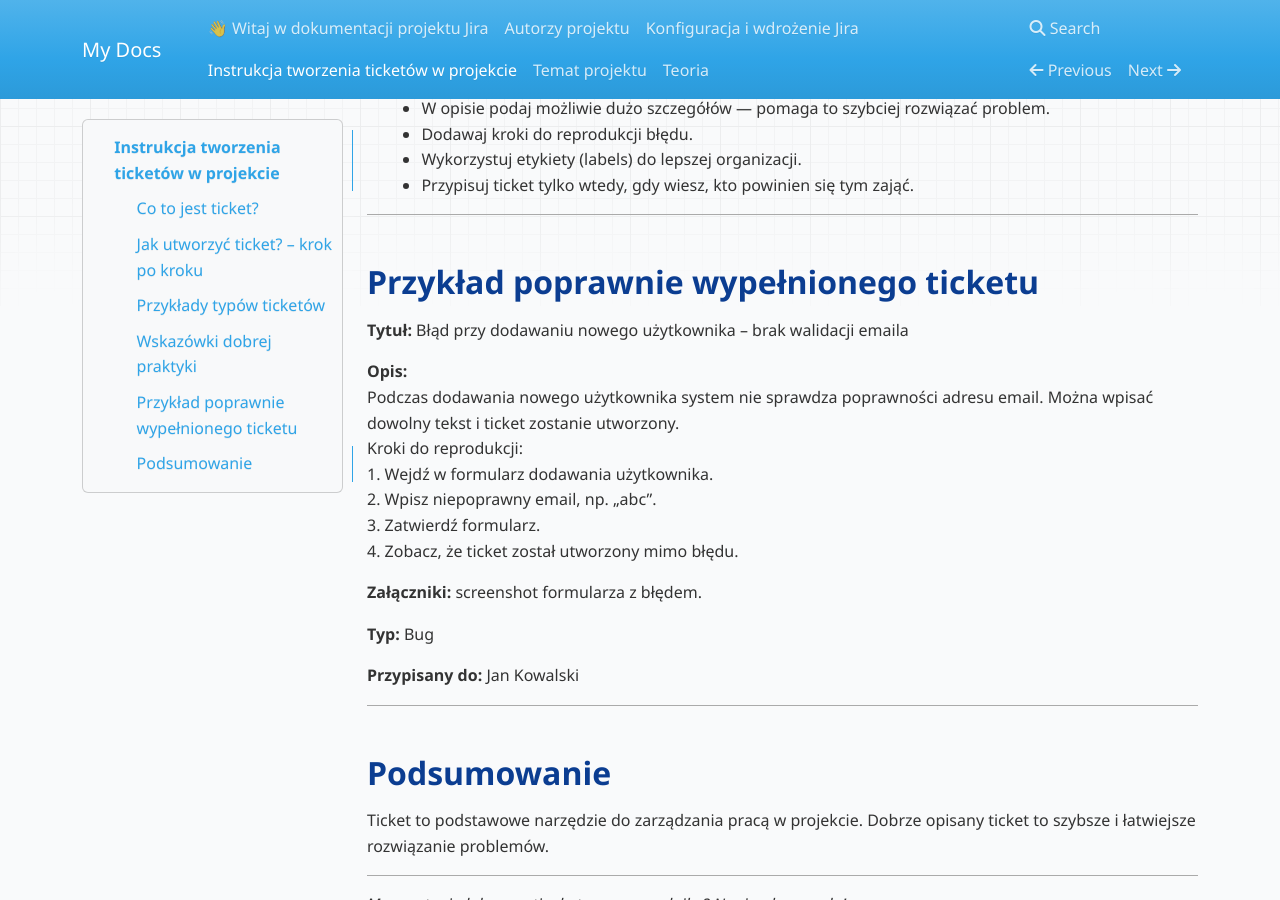
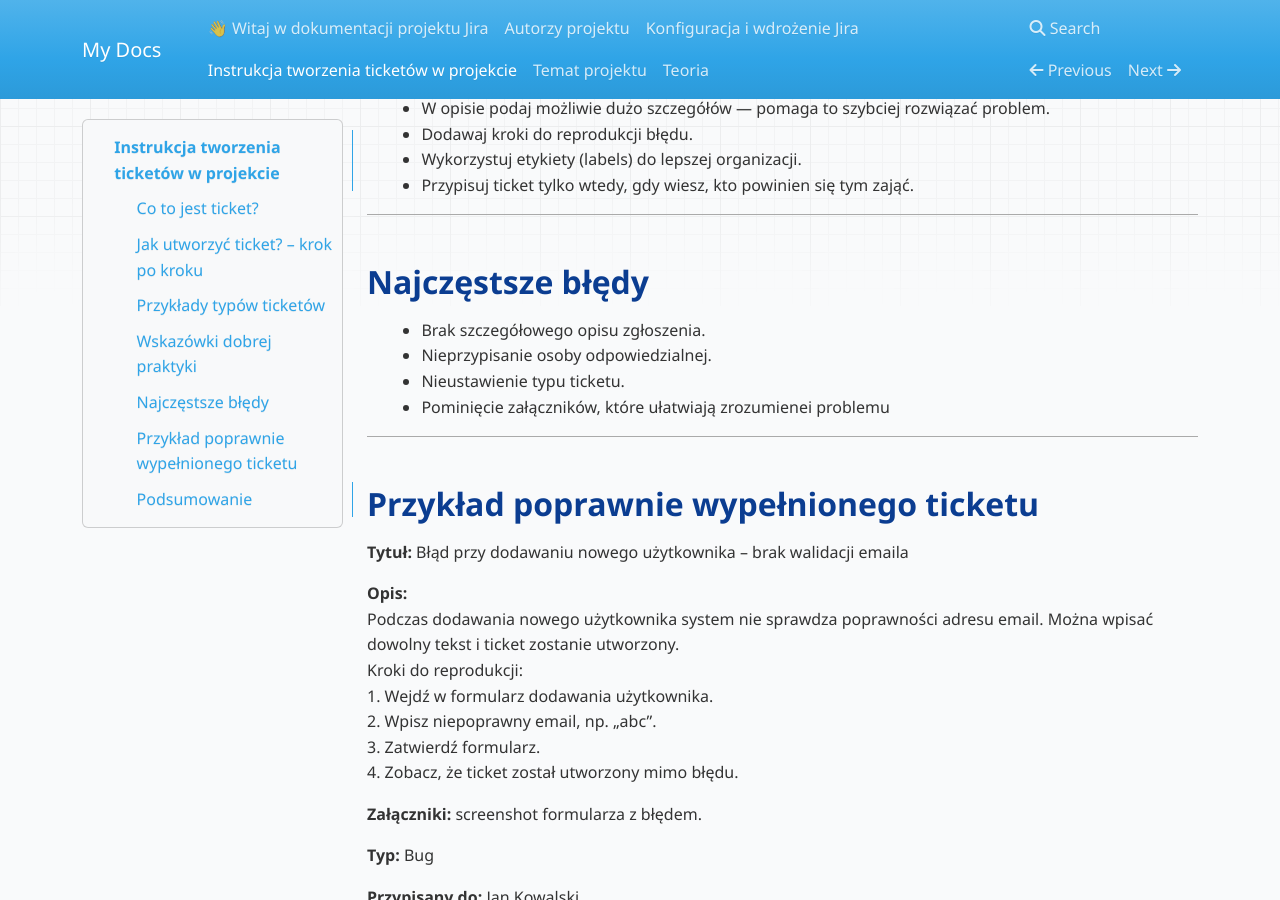
Before and after one commit to Paulinal56/jira-projekt-dev, an MkDocs documentation site: the page built from docs/przyklady.md, in a window 1280 px wide and 900 px high, scrolled down 1350 px. Built offline with MkDocs 1.6.1, drawn with Linux system fonts in a browser that asks for light colours; nearby versions of some CDN libraries.

Commit message:
przyklady.md dodanie najczęstszych błędów

```diff
--- a/docs/przyklady.md
+++ b/docs/przyklady.md
@@ -49,7 +49,13 @@ Ticket (lub issue) to zgłoszenie dotyczące błędu, zadania lub nowej funkcjon
 - Przypisuj ticket tylko wtedy, gdy wiesz, kto powinien się tym zająć.
 
 ---
+## Najczęstsze błędy
+- Brak szczegółowego opisu zgłoszenia.
+- Nieprzypisanie osoby odpowiedzialnej.
+- Nieustawienie typu ticketu.
+- Pominięcie załączników, które ułatwiają zrozumienei problemu
 
+---
 ## Przykład poprawnie wypełnionego ticketu
 
 **Tytuł:** Błąd przy dodawaniu nowego użytkownika – brak walidacji emaila
```
